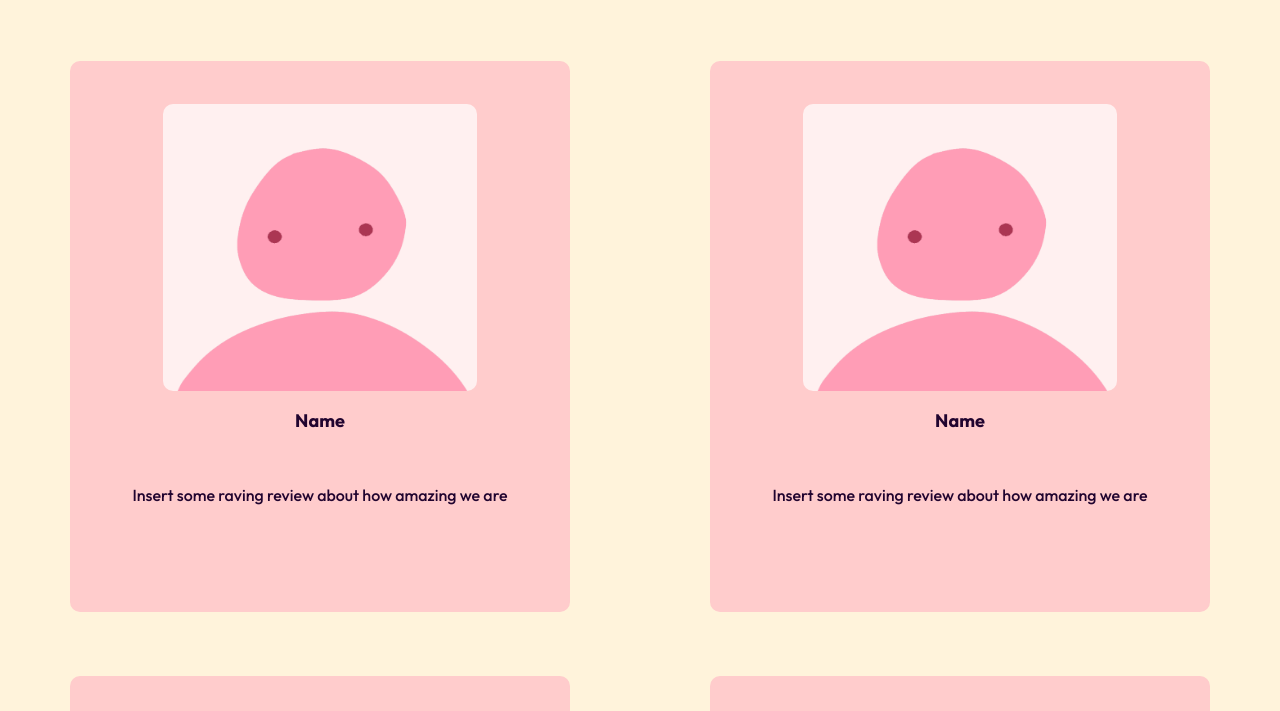
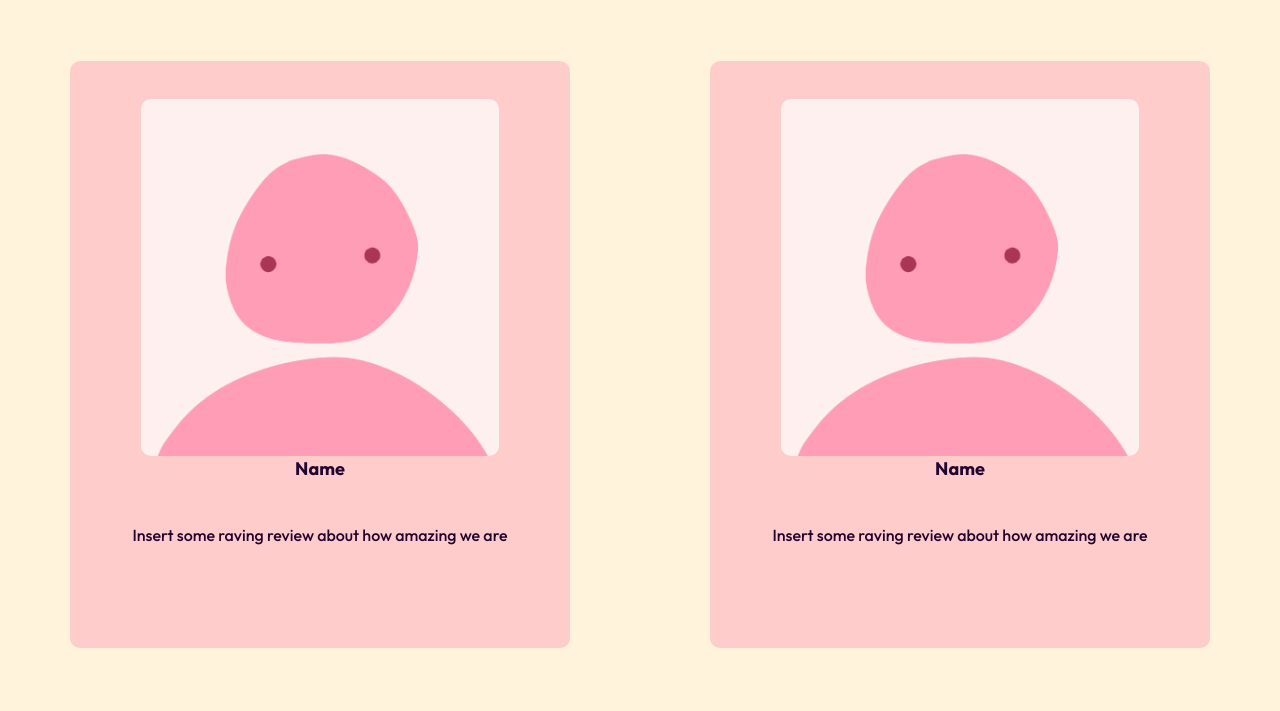
Before and after one commit to nikko-cathell/Marketable-Creatures-Market, a plain HTML site: page index.html in a window 1280 px wide. Shown: the part 2772-3483 px from the top of the page. Drawn offline with Linux system fonts and the light colour scheme.

Commit message:
Add files via upload

```diff
--- a/styles.css
+++ b/styles.css
@@ -166,6 +166,12 @@
     border-radius: 10px;
   }
 
+  .profiles img {
+    width: 80%;
+    height: 80%;
+    border-radius: 10px;
+  }
+
   main article div {
     display: flex;
     flex-direction: row;
@@ -229,13 +235,6 @@
     border-radius: 10px;
   }
 
-  .profiles-images {
-    width: 70%;
-    height: 70%;
-    border-radius: 10px;
-    margin-bottom: 2%;
-  }
-
   .footer-images {
     width: 100%;
     height: 100%;
```
